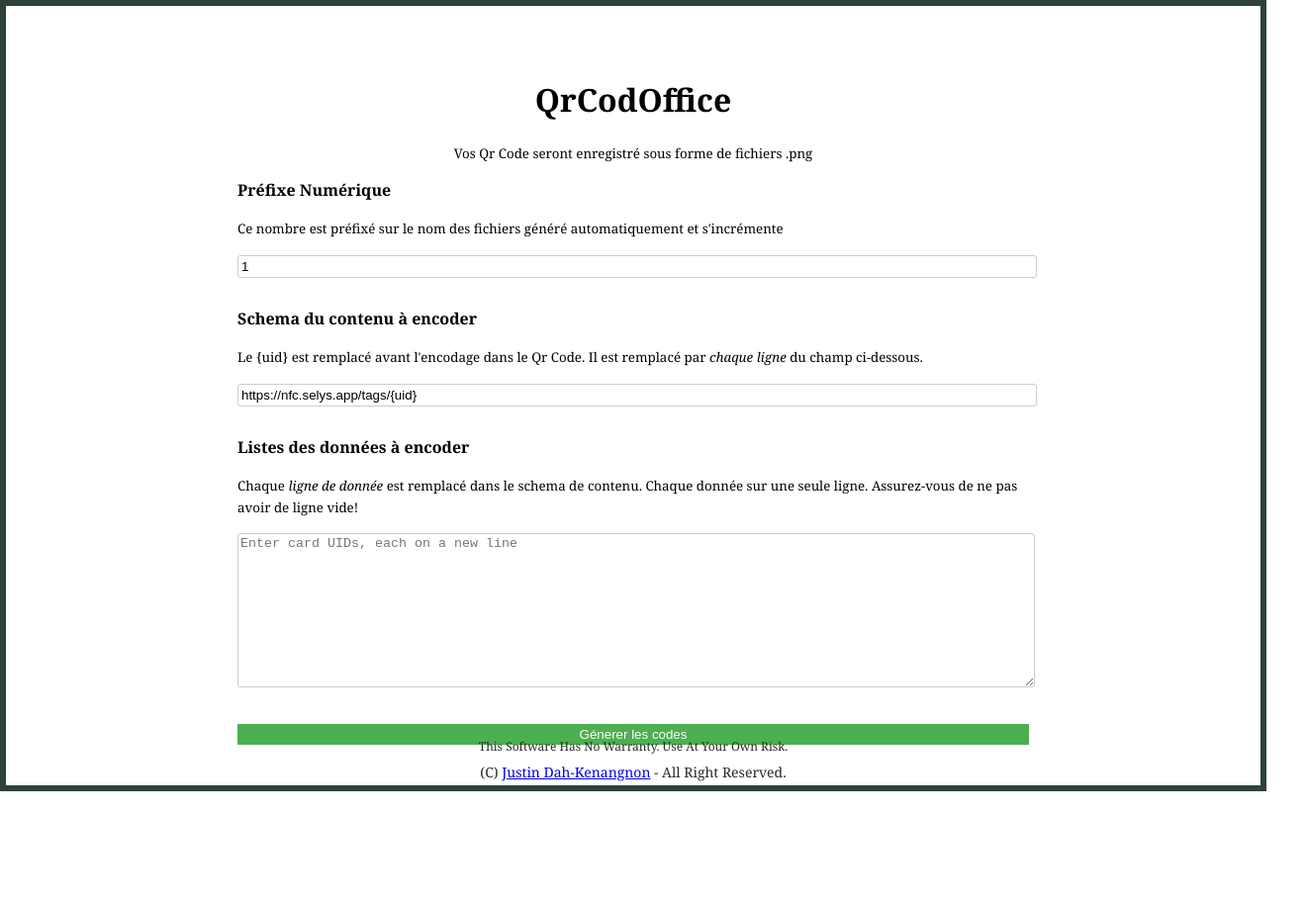
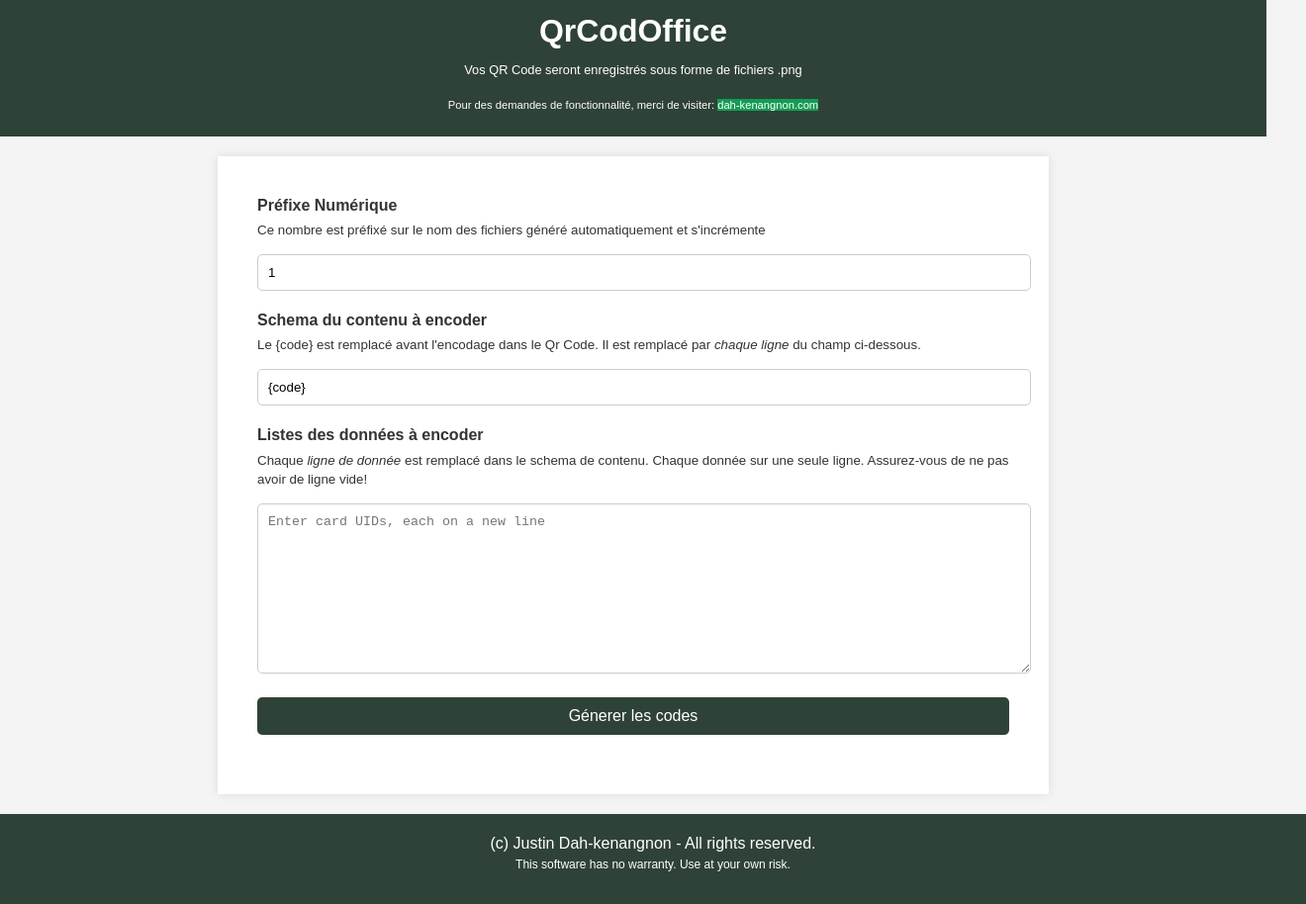
Before and after one commit to Dahkenangnon/TinyQrCode, an Electron app: page src/public/index.html in a window 1280 px wide. Shown: the whole page at 99% size, 1320 px wide, since content can reach past the window. Before the commit the page ends 800 px from the top, so only its background shows below. Drawn offline with Linux system fonts and the light colour scheme.

```diff
--- a/src/public/index.html
+++ b/src/public/index.html
@@ -6,38 +6,42 @@
         <link rel="stylesheet" type="text/css" href="style.css">
     </head>
     <body>
-        <div id="content">
-            <h1 class="text-center">QrCodOffice</h1>
-            <p class="text-center"><small>Vos Qr Code seront enregistré sous forme de fichiers .png</small></p>
-            <div>
+        <div id="app">
+            <header>
+                <h1>QrCodOffice</h1>
+                <p class="header-p">Vos QR Code seront enregistrés sous forme de fichiers .png</p>
+                <p><small class="header-small">Pour des demandes de fonctionnalité,
+                     merci de visiter:  <a  class="externalLink"  href="https://dah-kenangnon.com">dah-kenangnon.com</a>
+                    </small></p>
+            </header>
+            <main id="content">
+                <section class="form-section">
                     <div class="form-group">
                         <label for="startNumber">Préfixe Numérique</label>
-                    <p><small>Ce nombre est préfixé sur le nom des fichiers généré automatiquement et s'incrémente</small></p>
-                    <input class="form-control" name="startNumber" id="startNumber" type="number"
-                        placeholder="Start Number" value="1">
+                        <p><small>Ce nombre est préfixé sur le nom des fichiers généré automatiquement et
+                                s'incrémente</small></p>
+                        <input type="number" id="startNumber" placeholder="Start Number" value="1">
                     </div>
                     <div class="form-group">
                         <label for="urlPattern">Schema du contenu à encoder</label>
-                    <p><small>Le {uid} est remplacé avant l'encodage dans le Qr Code. Il est remplacé par <em>chaque ligne</em> du champ ci-dessous.</small></p>
-                    <input class="form-control" name="urlPattern" id="urlPattern" type="text" placeholder="Url Pattern"
-                        value="https://nfc.selys.app/tags/{uid}">
+                        <p><small>Le {code} est remplacé avant l'encodage dans le Qr Code. Il est remplacé par <em>chaque
+                                    ligne</em> du champ ci-dessous.</small></p>
+                        <input type="text" id="urlPattern" placeholder="Url Pattern"
+                            value="{code}">
                     </div>
-
                     <div class="form-group">
                         <label for="cardUids">Listes des données à encoder</label>
-                    <p><small> Chaque <em>ligne de donnée</em> est remplacé dans le schema de contenu. Chaque donnée sur une seule ligne. Assurez-vous de ne pas avoir de ligne vide!</small></p>
-                    <textarea class="form-control" id="cardUids" rows="10" cols="50"
-                        placeholder="Enter card UIDs, each on a new line"></textarea>
+                        <p><small>Chaque <em>ligne de donnée</em> est remplacé dans le schema de contenu. Chaque donnée
+                                sur une seule ligne. Assurez-vous de ne pas avoir de ligne vide!</small></p>
+                        <textarea id="cardUids" rows="10" placeholder="Enter card UIDs, each on a new line"></textarea>
                     </div>
-
                     <div class="form-group">
-                    <button class="form-control" id="generateBtn">Génerer les codes</button>
+                        <button id="generateBtn">Génerer les codes</button>
                     </div>
-            </div>
-
-            <footer class="text-center">
-                (c) <a href="https://dah-kenangnon.com" id="authorLink">Justin Dah-kenangnon</a> - All right
-                reserved.
+                </section>
+            </main>
+            <footer>
+                (c) <a href="https://dah-kenangnon.com" class="externalLink">Justin Dah-kenangnon</a> - All rights reserved.
                 <p class="disclaimer-text">This software has no warranty. Use at your own risk.</p>
             </footer>
         </div>
--- a/src/public/renderer.js
+++ b/src/public/renderer.js
@@ -2,44 +2,84 @@
 const { ipcRenderer } = require('electron');
 const path = require('path');
 
+function generateEffectiveContent(contentPattern, contentPlaceholder) {
+    // Check if contentPlaceholder is empty
+    if (!contentPlaceholder) {
+        return [];
+    }
+
+    // Split contentPlaceholder into groups
+    const placeholderGroups = contentPlaceholder.split('\n');
+
+    // Extract placeholders from contentPattern
+    const patternPlaceholders = contentPattern.match(/\{[^}]+\}/g) || [];
+
+    // Generate effective content for each group
+    return placeholderGroups.map(group => {
+        const values = group.split(' ');
+
+        // Check if the number of values matches the number of placeholders
+        if (values.length !== patternPlaceholders.length) {
+            //return null; // or throw an error, depending on the desired behavior
+           // throw new Error(`Le nombre de valeurs ne correspond pas au nombre de placeholders`);
+            ipcRenderer.send('show-error-box', "Le nombre de valeurs ne correspond pas au nombre de placeholders");
+            return;
+        }
+
+        // Replace each placeholder with the corresponding value
+        return patternPlaceholders.reduce((currentContent, placeholder, index) => {
+            return currentContent.replace(placeholder, values[index]);
+        }, contentPattern);
+    }).filter(content => content !== null); // Filter out any null values (groups with mismatched placeholders)
+}
 
 document.addEventListener('DOMContentLoaded', () => {
-    let authorLink = document.getElementById('authorLink');
-    authorLink.addEventListener('click', (event) => {
-        event.preventDefault();
-        ipcRenderer.send('open-link', authorLink.href);
-    });
+    let links = document.getElementsByClassName('externalLink');
+
+    for (let i = 0; i < links.length; i++) {
+        links[i].addEventListener('click', (event) => {
+            event.preventDefault();
+            ipcRenderer.send('open-link', links[i].href);
+        });
+    }
 
     document.getElementById('generateBtn').addEventListener('click', async () => {
         let textAreaContent = document.getElementById('cardUids').value;
         let indexStart = document.getElementById('startNumber').value || 0;
         let urlPattern = document.getElementById('urlPattern').value;
+
         let cardUids = textAreaContent.split('\n');
-        let filePaths = await ipcRenderer.invoke('open-directory-dialog');
         let errorMessages = [];
 
+        const contentPattern = urlPattern;
+        const contentPlaceholder = textAreaContent;
+        const effectiveContents = generateEffectiveContent(contentPattern, contentPlaceholder);
 
+        if(effectiveContents.length === 0) {
+            return;
+        }
+
+        let filePaths = await ipcRenderer.invoke('open-directory-dialog');
         if (filePaths && filePaths.length > 0) {
             let saveDirectory = filePaths[0];
-            // Now use 'saveDirectory' for saving QR codes
 
-            cardUids.forEach((uid, index) => {
-                let filename = `${index + Number(indexStart)}_${uid}.png`;
-                let url = urlPattern.replace('{uid}', uid);
+            effectiveContents.forEach((data, index) => {
+
+                let filename = `${index + Number(indexStart)}.png`;
                 let filePath = path.join(saveDirectory, filename);
 
-                qrcode.toFile(filePath, url, (err) => {
+                qrcode.toFile(filePath, data, (err) => {
                     if (err) {
-                        errorMessages.push(err.message);
-                        console.error(err)
+                        errorMessages.push(`Error in QR Code #${index + 1}: ${err.message}`);
+                        console.error(err);
                     }
                 });
             });
 
             if (errorMessages.length > 0) {
-                ipcRenderer.send('show-error-box', "Une erreur est survenue lors de la génération des QR codes.");
+                ipcRenderer.send('show-error-box', "Une erreur est survenue lors de la génération des QR codes:\n" + errorMessages.join('\n'));
             } else {
-                ipcRenderer.send('show-success-box', saveDirectory);
+                ipcRenderer.send('show-success-box', `QR Codes saved to ${saveDirectory}`);
             }
         }
     });
--- a/src/public/style.css
+++ b/src/public/style.css
@@ -1,150 +1,109 @@
-body {
-  font-family: Georgia, "Times New Roman", Times, serif;
-  overflow: hidden;
+body,
+html {
+    margin: 0;
+    padding: 0;
+    font-family: 'Arial', sans-serif;
+    background: #f4f4f4;
+    color: #333;
+    line-height: 1.2;
 }
 
-html,
-body {
-  height: 100%;
-  margin: 0;
-  padding: 0;
-  box-sizing: border-box;
+header {
+    background: #2F4238;
+    color: #fff;
+    padding: 0.5rem 0;
+    text-align: center;
 }
 
-body {
-  display: flex;
-  flex-direction: column;
-  justify-content: center;
-  align-items: center;
-  border: solid 6px #2F4238;
-  padding: 5px;
+header h1 {
+    margin: 0.25rem;
 }
 
-/** adpt content to the view point, now horizontal scroll bar */
-#content {
-  margin: 0 auto;
-  padding-top: 20px;
-  width: 100%;
-  max-width: 800px;
+main {
+    padding: 20px;
+    max-width: 800px;
+    margin: 20px auto;
+    background: white;
+    box-shadow: 0 0 10px rgba(0, 0, 0, 0.1);
+    overflow-x: hidden;
 }
 
-textarea {
-  width: 100%;
-  margin-bottom: 10px;
+.form-section {
+    padding: 20px;
 }
 
-button {
-  padding: 10px 15px;
-  background-color: #4caf50;
-  color: white;
-  border: none;
-  cursor: pointer;
+.form-group {
+    margin-bottom: 20px;
 }
 
-button:hover {
-  background-color: #45a049;
+.form-group label {
+    display: block;
+    margin-bottom: 5px;
+    font-weight: bold;
 }
 
-#qrCodes {
-  margin-top: 20px;
+.form-group p {
+    margin-top: 0;
 }
 
-.text-center {
-  text-align: center;
-}
-.form-control {
-  margin-bottom: 10px;
-}
-
-.form-control:hover {
-  background-color: #eee;
-  border: 1px solid #222121;
-  border-radius: 5px;
-}
-
-.form-control textarea {
-  width: 100%;
-  padding: 3px;
-}
-
-.form-control button {
-  width: 100%;
-  padding: 2px;
-}
-
-.form-group input {
-  width: 100%;
-  padding: 3px;
+.form-group input,
+.form-group textarea {
+    width: 100%;
+    padding: 10px;
+    border: 1px solid #ccc;
+    border-radius: 5px;
 }
 
 .form-group button {
-  width: 100%;
-  padding: 3px;
-}
-
-.form-group button:active {
-  background-color: #ccc;
-}
-
-.form-group button:focus {
-  outline: none;
-}
-
-.form-group {
-  margin-bottom: 20px;
+    display: block;
+    width: 100%;
+    padding: 10px;
+    background-color: #2F4238;
+    color: white;
+    border: none;
+    border-radius: 5px;
+    cursor: pointer;
+    font-size: 16px;
 }
 
 .form-group button:hover {
-  background-color: #ddd;
-  color: black;
-}
-
-.form-group:last-child {
-  margin-bottom: 0;
-}
-
-.form-group label {
-  font-weight: bold;
-  display: block;
-  margin-bottom: 5px;
-}
-
-.form-group input {
-  border: 1px solid #ccc;
-  border-radius: 3px;
-}
-
-.form-group textarea {
-  border: 1px solid #ccc;
-  border-radius: 3px;
-}
-
-.form-group input:focus {
-  outline: none;
+    background-color:  #2F4238;
 }
 
 footer {
-  font-size: 14px;
-  color: #2a2929;
-  position: absolute;
-  bottom: 10px;
-  width: 100%;
-  text-align: center;
-  left: 50%;
-  transform: translateX(-50%);
-  right: 50%;
-  text-transform: capitalize;
+    text-align: center;
+    padding: 20px;
+    background: #2F4238;
+    color: white;
+    position: relative;
+    bottom: 0;
+    width: 100%;
+}
+
+footer a {
+    color: #fff;
+    text-decoration: none;
 }
 
 .disclaimer-text {
-  font-size: 12px;
-  color: #2a2929;
-  position: absolute;
-  bottom: 15px;
-  width: 100%;
-  text-align: center;
-  left: 50%;
-  transform: translateX(-50%);
-  right: 50%;
-  text-transform: capitalize;
+    font-size: 12px;
+    margin-top: 5px;
 }
+
+html {
+    overflow-x: hidden;
+}
+
+.header-small {
+    font-size: 0.7rem;
+}
+
+.header-p {
+    font-size: 0.8rem;
+}
+
+.header-small a {
+    color: #fff;
+    text-decoration: none;
+    background-color: #139c53;
+}
```
Also changed, not shown: src/main.js (+17 -2 lines), build/icons/1024x1024.png, build/icons/128x128.png, build/icons/16x16.png, build/icons/24x24.png, build/icons/256x256.png, build/icons/32x32.png, build/icons/48x48.png, build/icons/512x512.png, build/icons/64x64.png, build/icons/icon.ico, package.json (line endings or trailing spaces), src/public/imgs/icons.png, 3 other files. Lines whose indentation alone changed are shown as unchanged.
